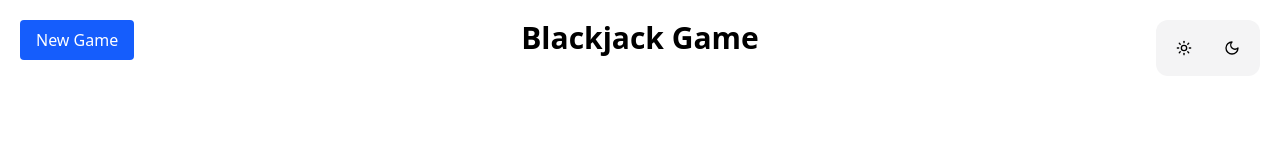
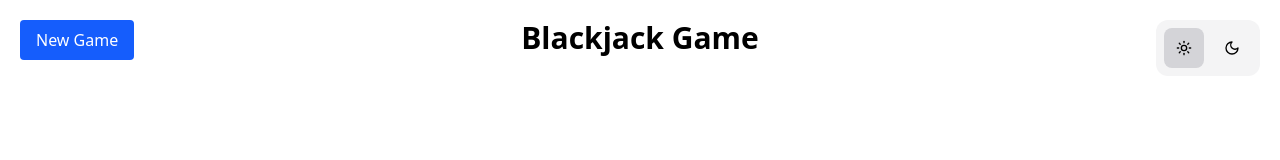
Before and after one commit to nikolakenjic/blackjack-game, a React (Vite) app: page / in a window 1280 px wide. Shown: the top 160 px of the page. Built offline with nearby package versions, Linux system fonts and the light colour scheme.

Commit message:
add active class for toggle button

```diff
--- a/src/components/common/ThemeButton.tsx
+++ b/src/components/common/ThemeButton.tsx
@@ -3,12 +3,15 @@ import type React from 'react';
 interface ThemeButtonProps {
   icon: React.ElementType;
   onClick: () => void;
+  active?: boolean;
 }
 
-const ThemeButton = ({ icon: Icon, onClick }: ThemeButtonProps) => {
+const ThemeButton = ({ icon: Icon, onClick, active }: ThemeButtonProps) => {
   return (
     <button
-      className="bg-transparent hover:bg-zinc-200 dark:hover:bg-zinc-100/20 rounded-lg p-3 cursor-pointer"
+      className={`bg-transparent hover:bg-zinc-200 dark:hover:bg-zinc-100/20 rounded-lg p-3 cursor-pointer ${
+        active ? 'bg-zinc-300 dark:bg-zinc-600' : ''
+      }`}
       onClick={onClick}
     >
       <Icon />
--- a/src/components/layout/ThemeToggle.tsx
+++ b/src/components/layout/ThemeToggle.tsx
@@ -9,12 +9,18 @@ interface ThemeToggleProps {
 }
 
 const ThemeToggle = ({ theme, setTheme }: ThemeToggleProps) => {
-  // todo add dark/light theme active for theme props...
-
   return (
     <div className="bg-zinc-100 dark:bg-zinc-700 p-2 rounded-xl absolute top-5 right-5 flex gap-2">
-      <ThemeButton icon={LuSun} onClick={() => setTheme(THEMES.LIGHT)} />
-      <ThemeButton icon={LuMoon} onClick={() => setTheme(THEMES.DARK)} />
+      <ThemeButton
+        icon={LuSun}
+        onClick={() => setTheme(THEMES.LIGHT)}
+        active={theme === THEMES.LIGHT}
+      />
+      <ThemeButton
+        icon={LuMoon}
+        onClick={() => setTheme(THEMES.DARK)}
+        active={theme === THEMES.DARK}
+      />
     </div>
   );
 };
```
